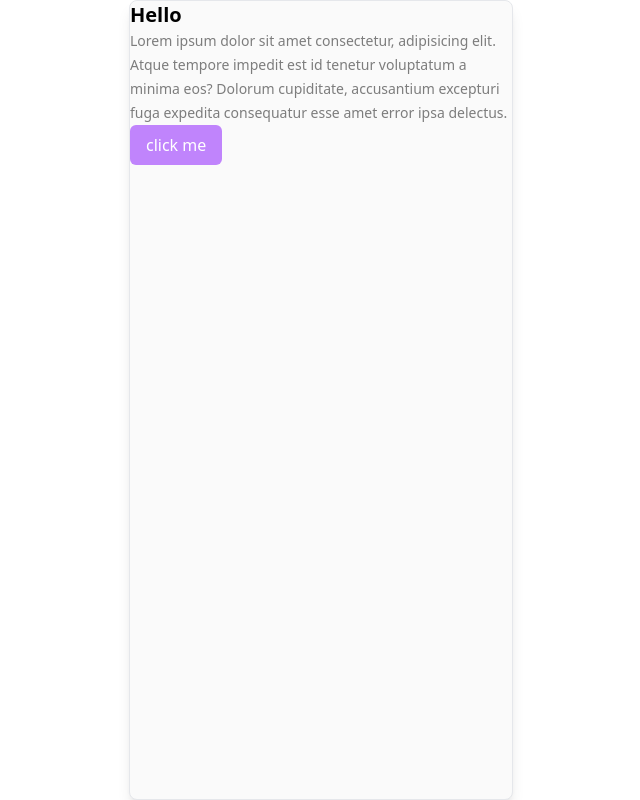
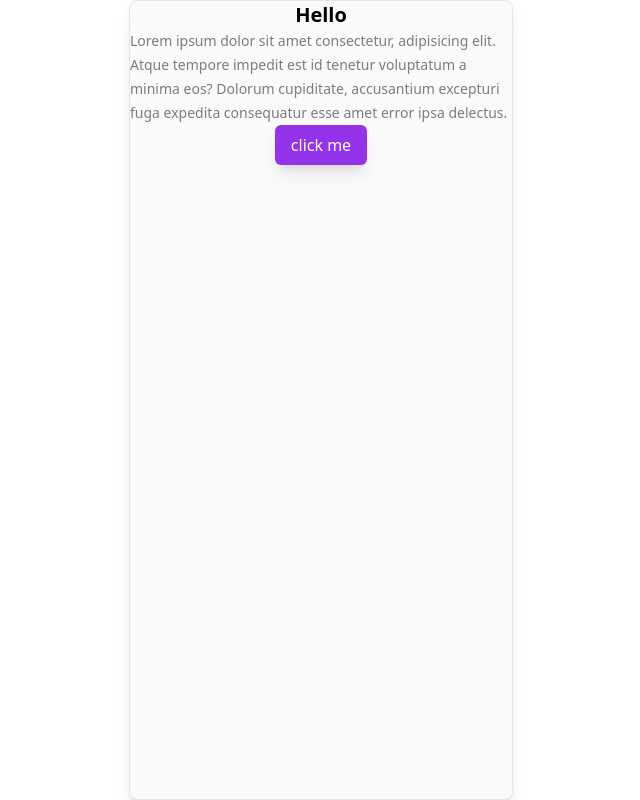
Before and after one commit to chainstrument/css-flex, a Next.js app: page / in a window 1280 px wide. Shown: the whole page, without its empty margins (319-959 px from the left). Built offline with nearby package versions, Linux system fonts and the light colour scheme.

Commit message:
add shadow

```diff
--- a/app/page.tsx
+++ b/app/page.tsx
@@ -5,7 +5,7 @@ export default function Home() {
   return (
     <div className="">
       <main className="flex flex-col items-center justify-center">
-        <div className=" border w-full h-screen  bg-zinc-50 max-w-sm shadow-lg rounded-lg">
+        <div className=" border w-full h-screen flex flex-col justify-start items-center bg-zinc-50 max-w-sm shadow-lg rounded-lg">
 
           <h1 className="font-bold text-xl">Hello</h1>
           <p className="text-sm/6 text-black/50">
@@ -13,7 +13,7 @@ export default function Home() {
             id tenetur voluptatum a minima eos? Dolorum cupiditate, accusantium excepturi fuga expedita consequatur esse amet error ipsa delectus.
           </p>
 
-          <button className="rounded-md bg-purple-400 px-4 py-2 text-white hover:bg-purple-500">
+          <button className="rounded-md bg-purple-600 shadow-lg px-4 py-2 text-white hover:bg-purple-500">
           click me
         </button>
         </div>
```
